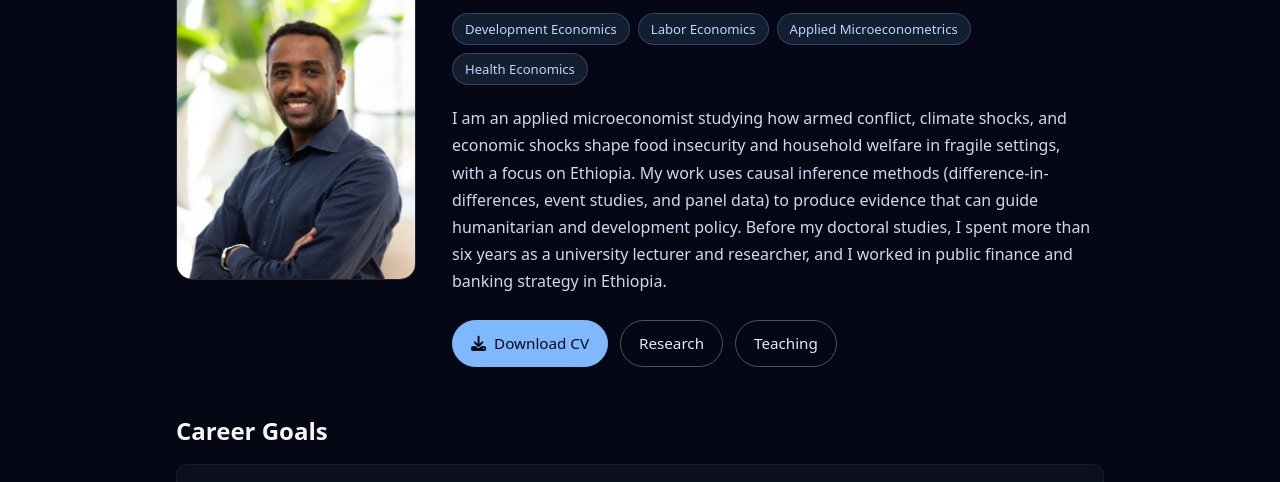
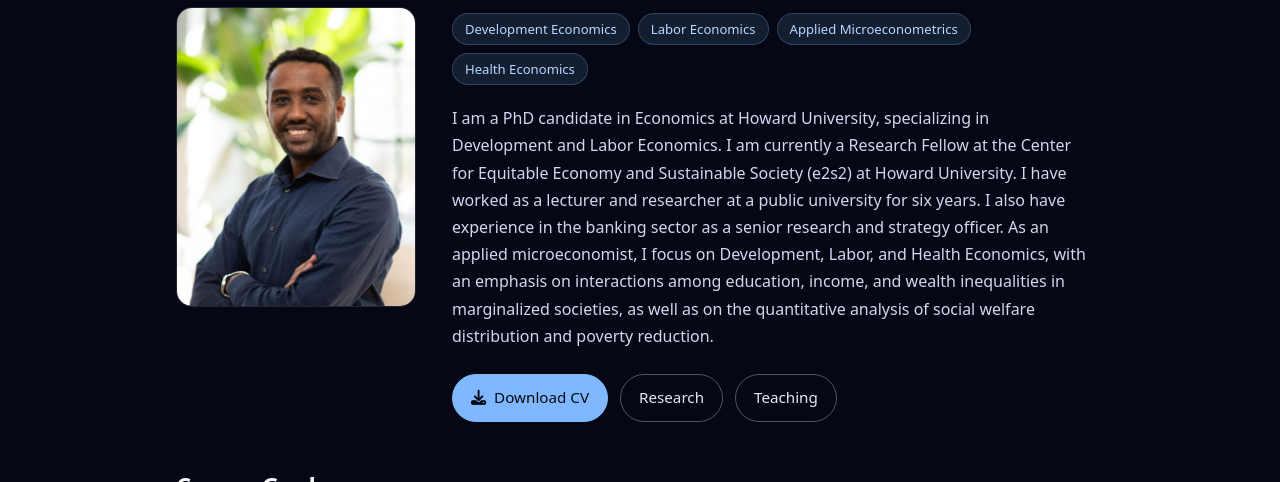
Before and after one commit to Tewodros78/faculty-portfolio, a plain HTML site: page index.html in a window 1280 px wide. Shown: the part 244-726 px from the top of the page. Drawn offline with Linux system fonts and the light colour scheme.

Commit message:
Update index.html

```diff
--- a/index.html
+++ b/index.html
@@ -43,12 +43,12 @@
                         <span class="tag">Health Economics</span>
                     </div>
                     <p class="hero-tagline">
-                        I am an applied microeconomist studying how armed conflict, climate shocks, and economic
-                        shocks shape food insecurity and household welfare in fragile settings, with a focus on
-                        Ethiopia. My work uses causal inference methods (difference-in-differences, event studies,
-                        and panel data) to produce evidence that can guide humanitarian and development policy.
-                        Before my doctoral studies, I spent more than six years as a university lecturer and
-                        researcher, and I worked in public finance and banking strategy in Ethiopia.
+                        I am a PhD candidate in Economics at Howard University, specializing in Development and Labor Economics.
+                        I am currently a Research Fellow at the Center for Equitable Economy and Sustainable Society (e2s2) at Howard University.
+                        I have worked as a lecturer and researcher at a public university for six years. I also have experience in the banking
+                        sector as a senior research and strategy officer. As an applied microeconomist, I focus on Development, Labor, and Health Economics,
+                        with an emphasis on interactions among education, income, and wealth inequalities in marginalized societies, as well as on
+                        the quantitative analysis of social welfare distribution and poverty reduction.
                     </p>
                     <div class="hero-buttons">
                         <a href="Tewodros_Gutema_CV.pdf" target="_blank" class="btn btn-primary"><i class="fa-solid fa-download"></i>&nbsp; Download CV</a>
```
